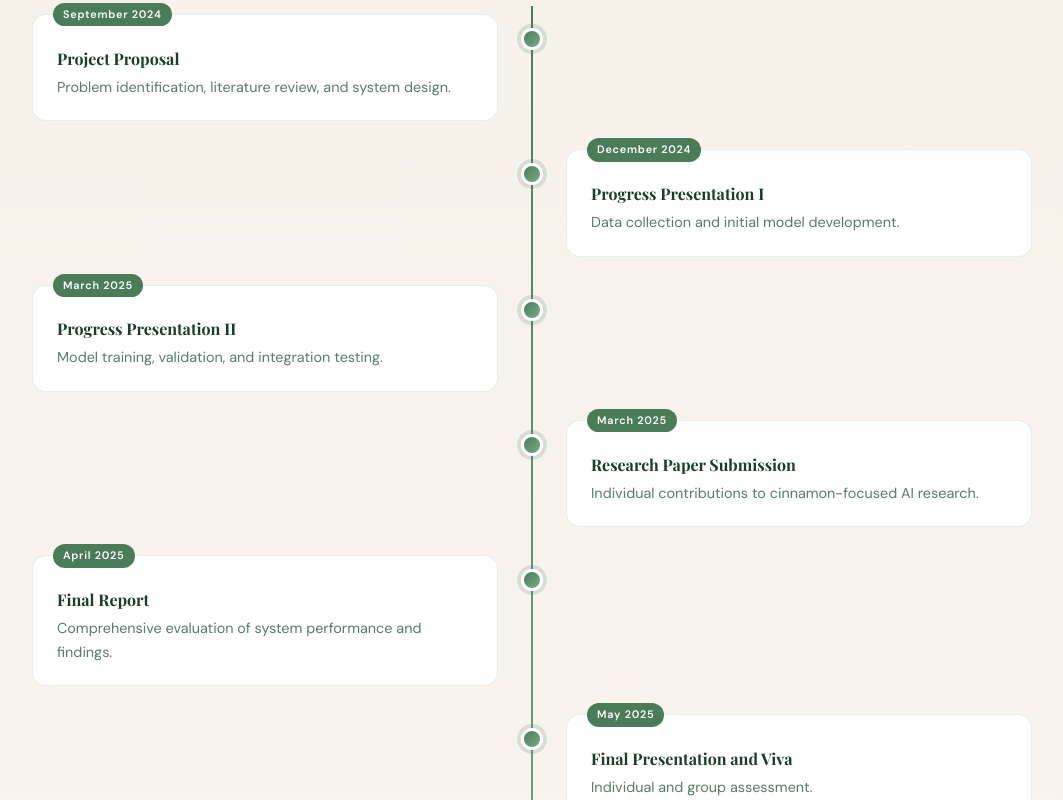
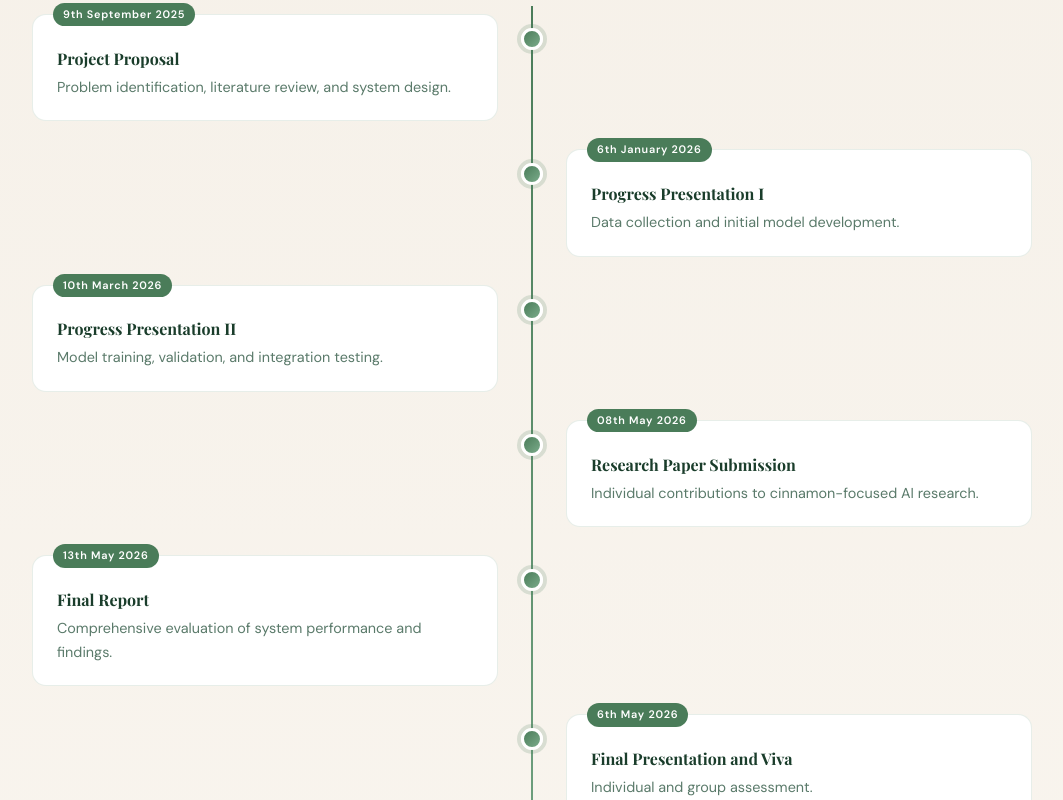
Before and after one commit to malmiwithanage/cinogrow, a Next.js app in the folder my-app/: page / in a window 1280 px wide. Shown: the part 8200-9000 px from the top of the page, without its empty margins (108-1171 px from the left). Built offline with nearby package versions, Linux system fonts and the light colour scheme; a web font is replaced by a local one.

Commit message:
fix: update milestone dates for project timeline accuracy

```diff
--- a/my-app/app/page.tsx
+++ b/my-app/app/page.tsx
@@ -70,14 +70,14 @@ export default function Home() {
   ];
 
   const milestones = [
-    { month: "September 2024", title: "Project Proposal", desc: "Problem identification, literature review, and system design.", side: "left" },
-    { month: "December 2024", title: "Progress Presentation I", desc: "Data collection and initial model development.", side: "right" },
-    { month: "March 2025", title: "Progress Presentation II", desc: "Model training, validation, and integration testing.", side: "left" },
-    { month: "March 2025", title: "Research Paper Submission", desc: "Individual contributions to cinnamon-focused AI research.", side: "right" },
-    { month: "April 2025", title: "Final Report", desc: "Comprehensive evaluation of system performance and findings.", side: "left" },
-    { month: "May 2025", title: "Final Presentation and Viva", desc: "Individual and group assessment.", side: "right" },
-    { month: "May 2025", title: "Website Assessment", desc: "Public research dissemination.", side: "left" },
-    { month: "June 2025", title: "Logbook Submission", desc: "Project documentation and progress validation.", side: "right" },
+    { month: "9th September 2025", title: "Project Proposal", desc: "Problem identification, literature review, and system design.", side: "left" },
+    { month: "6th January 2026", title: "Progress Presentation I", desc: "Data collection and initial model development.", side: "right" },
+    { month: "10th March 2026", title: "Progress Presentation II", desc: "Model training, validation, and integration testing.", side: "left" },
+    { month: "08th May 2026", title: "Research Paper Submission", desc: "Individual contributions to cinnamon-focused AI research.", side: "right" },
+    { month: "13th May 2026", title: "Final Report", desc: "Comprehensive evaluation of system performance and findings.", side: "left" },
+    { month: "6th May 2026", title: "Final Presentation and Viva", desc: "Individual and group assessment.", side: "right" },
+    { month: "6th May 2026", title: "Website Assessment", desc: "Public research dissemination.", side: "left" },
+    { month: "6th May 2026", title: "Logbook Submission", desc: "Project documentation and progress validation.", side: "right" },
   ];
 
   const documents = [
```
